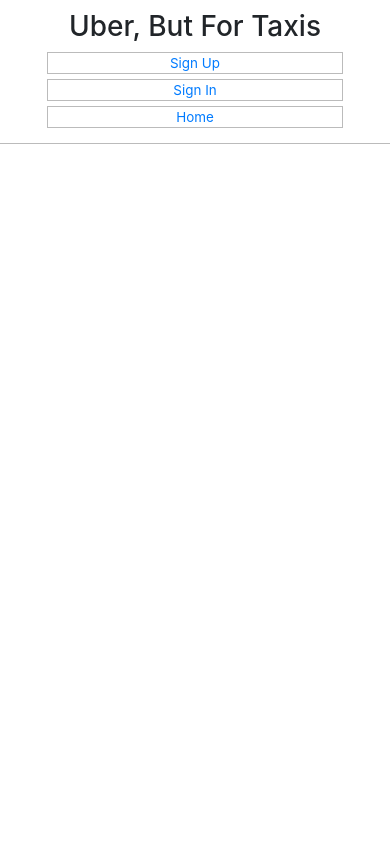
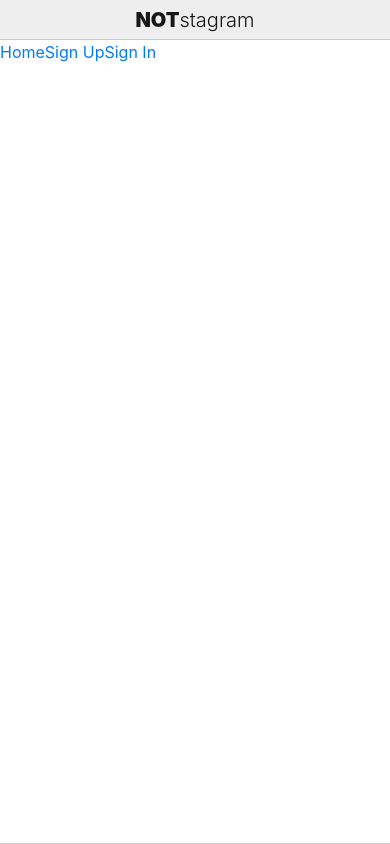
Before and after one commit to oliversablove/Instagram-Clone-Front-End, a React app: page /#/ in a window 390 px wide. Built offline with nearby package versions, Linux system fonts and the light colour scheme.

Commit message:
Add Post-Login Homepage Components and Styling
-Changed and styled header component.
-Added footer + post login footer and styling.
-Added feed component with post.

```diff
--- a/src/App.js
+++ b/src/App.js
@@ -3,7 +3,9 @@
 import { Route } from 'react-router-dom'
 
 import AuthenticatedRoute from './auth/components/AuthenticatedRoute'
-import Header from './header/Header'
+import Header from './components/header/Header'
+import Feed from './components/feed/Feed'
+import Footer from './components/footer/Footer'
 import SignUp from './auth/components/SignUp'
 import SignIn from './auth/components/SignIn'
 import SignOut from './auth/components/SignOut'
@@ -56,6 +58,8 @@
             <ChangePassword alert={this.alert} user={user} />
           )} />
         </main>
+        <Feed user={user}/>
+        <Footer user={user}/>
       </React.Fragment>
     )
   }
--- a/src/auth/components/SignUp.js
+++ b/src/auth/components/SignUp.js
@@ -29,6 +29,7 @@
       .then(res => setUser(res.data.user))
       .then(() => alert(messages.signUpSuccess, 'success'))
       .then(() => history.push('/'))
+      .then(console.log(this.state))
       .catch(error => {
         console.error(error)
         this.setState({ email: '', password: '', passwordConfirmation: '' })
--- /dev/null
+++ b/src/components/feed/Feed.js
@@ -0,0 +1,41 @@
+import React, { Fragment } from 'react'
+
+import './Feed.scss'
+import './Post.scss'
+
+const timestampToDate = (timestamp) => {
+  const date = new Date(timestamp)
+  const year = date.getFullYear()
+  let month = date.getMont() + 1
+  if (month < 10) {
+    month = '0' + month
+  }
+  let day = date.getDate()
+  if (day < 10) {
+    day = '0' + day
+  }
+  return day + '/' + month + '/' + year
+}
+
+const authenticatedOptions = (
+  <Fragment>
+    <article className="post">
+      <section className="post-user">User Name</section>
+      <section className="post-picture">
+        <img src="" alt="post description" className="post-image" />
+      </section>
+      <footer className="post-description">
+        <p><strong>post display name</strong>: post description</p>
+        <p className="timestamp">{timestampToDate}</p>
+      </footer>
+    </article>
+  </Fragment>
+)
+
+const Feed = ({ user }) => (
+  <main className="feed">
+    { user && authenticatedOptions}
+  </main>
+)
+
+export default Feed
--- /dev/null
+++ b/src/components/feed/Feed.scss
@@ -0,0 +1,3 @@
+.feed {
+  padding: 40px 0px;
+}
--- /dev/null
+++ b/src/components/feed/Post.scss
@@ -0,0 +1,22 @@
+.post {
+  background: #FFF;
+  padding-bottom: 50px;
+}
+
+.post-user {
+  display: flex;
+  align-items: center;
+  height: 30px;
+}
+
+.post-picture {
+  width: 100%;
+}
+
+.post-image {
+  width: 100%;
+}
+
+.post-description {
+
+}
--- /dev/null
+++ b/src/components/footer/Footer.js
@@ -0,0 +1,23 @@
+import React, { Fragment } from 'react'
+
+import './Footer.scss'
+
+const authenticatedOptions = (
+  <Fragment>
+    <button>Home</button>
+    <button>Global</button>
+    <button>Post</button>
+    <button>Notifications</button>
+    <button>Profile</button>
+  </Fragment>
+)
+
+const Footer = ({ user }) => (
+  <footer className="main-footer">
+    <nav>
+      { user && authenticatedOptions}
+    </nav>
+  </footer>
+)
+
+export default Footer
--- /dev/null
+++ b/src/components/footer/Footer.scss
@@ -0,0 +1,15 @@
+.main-footer {
+  position: fixed;
+  bottom: 0;
+  left: 0;
+  right: 0;
+
+  background-color: #EEE;
+  border-top: 1px solid #CCC;
+}
+
+.main-footer nav {
+  display: flex;
+  justify-content: space-around;
+  align-items: center;
+}
--- /dev/null
+++ b/src/components/header/Header.js
@@ -0,0 +1,37 @@
+import React from 'react'
+import { Link } from 'react-router-dom'
+
+import './Header.scss'
+
+const authenticatedOptions = (
+  <React.Fragment>
+    <Link to="/change-password">Change Password</Link>
+    <Link to="/sign-out">Sign Out</Link>
+  </React.Fragment>
+)
+
+const unauthenticatedOptions = (
+  <React.Fragment>
+    <Link to="/sign-up">Sign Up</Link>
+    <Link to="/sign-in">Sign In</Link>
+  </React.Fragment>
+)
+
+const alwaysOptions = (
+  <React.Fragment>
+    <Link to="/">Home</Link>
+  </React.Fragment>
+)
+
+const Header = ({ user }) => (
+  <header className="main-header">
+    <h1 className="title"><span>NOT</span>stagram</h1>
+    <nav>
+      { alwaysOptions }
+      { user && <span>Welcome, {user.email}</span>}
+      { user ? authenticatedOptions : unauthenticatedOptions }
+    </nav>
+  </header>
+)
+
+export default Header
--- /dev/null
+++ b/src/components/header/Header.scss
@@ -0,0 +1,76 @@
+// $charcoal: #bbb;
+//
+// .main-header {
+//   align-items: center;
+//   border-bottom: 1px solid $charcoal;
+//   display: flex;
+//   height: 100px;
+//   padding: 0 20px;
+//
+//   a,
+//   span {
+//     font-size: 1.2em;
+//     margin: 0 15px;
+//   }
+// }
+//
+// .main-header > nav {
+//   align-items: center;
+//   display: flex;
+//   flex-grow: 1;
+//   justify-content: flex-end;
+// }
+//
+// @media (max-width: 600px) {
+//   .main-header {
+//     flex-direction: column;
+//     font-size: 0.7em;
+//     height: auto;
+//     padding: 10px;
+//
+//     h1 {
+//       font-size: 2.5em;
+//     }
+//   }
+// }
+//
+// @media (max-width: 450px) {
+//   .main-header > nav {
+//     flex-direction: column;
+//     width: 100%;
+//
+//     a,
+//     span {
+//       border: 1px solid $charcoal;
+//       margin-bottom: 5px;
+//       text-align: center;
+//       width: 80%;
+//     }
+//   }
+// }
+
+.main-header {
+  position: fixed;
+  top: 0;
+  left: 0;
+  right: 0;
+
+  background-color: #eee;
+  height: 40px;
+  width: 100vw;
+  border-bottom: 1px solid #CCC;
+}
+
+.main-header > h1 {
+  margin: 0;
+  padding: 0;
+  color: #171717;
+  font-size: 20px;
+  text-align: center;
+  font-weight: 300;
+  line-height: 40px;
+}
+
+.main-header > h1 > span {
+  font-weight: 900!important;
+}
--- a/src/header/Header.scss
+++ /dev/null
@@ -1,50 +0,0 @@
-$charcoal: #bbb;
-
-.main-header {
-  align-items: center;
-  border-bottom: 1px solid $charcoal;
-  display: flex;
-  height: 100px;
-  padding: 0 20px;
-
-  a,
-  span {
-    font-size: 1.2em;
-    margin: 0 15px;
-  }
-}
-
-.main-header > nav {
-  align-items: center;
-  display: flex;
-  flex-grow: 1;
-  justify-content: flex-end;
-}
-
-@media (max-width: 600px) {
-  .main-header {
-    flex-direction: column;
-    font-size: 0.7em;
-    height: auto;
-    padding: 10px;
-
-    h1 {
-      font-size: 2.5em;
-    }
-  }
-}
-
-@media (max-width: 450px) {
-  .main-header > nav {
-    flex-direction: column;
-    width: 100%;
-
-    a,
-    span {
-      border: 1px solid $charcoal;
-      margin-bottom: 5px;
-      text-align: center;
-      width: 80%;
-    }
-  }
-}
```
